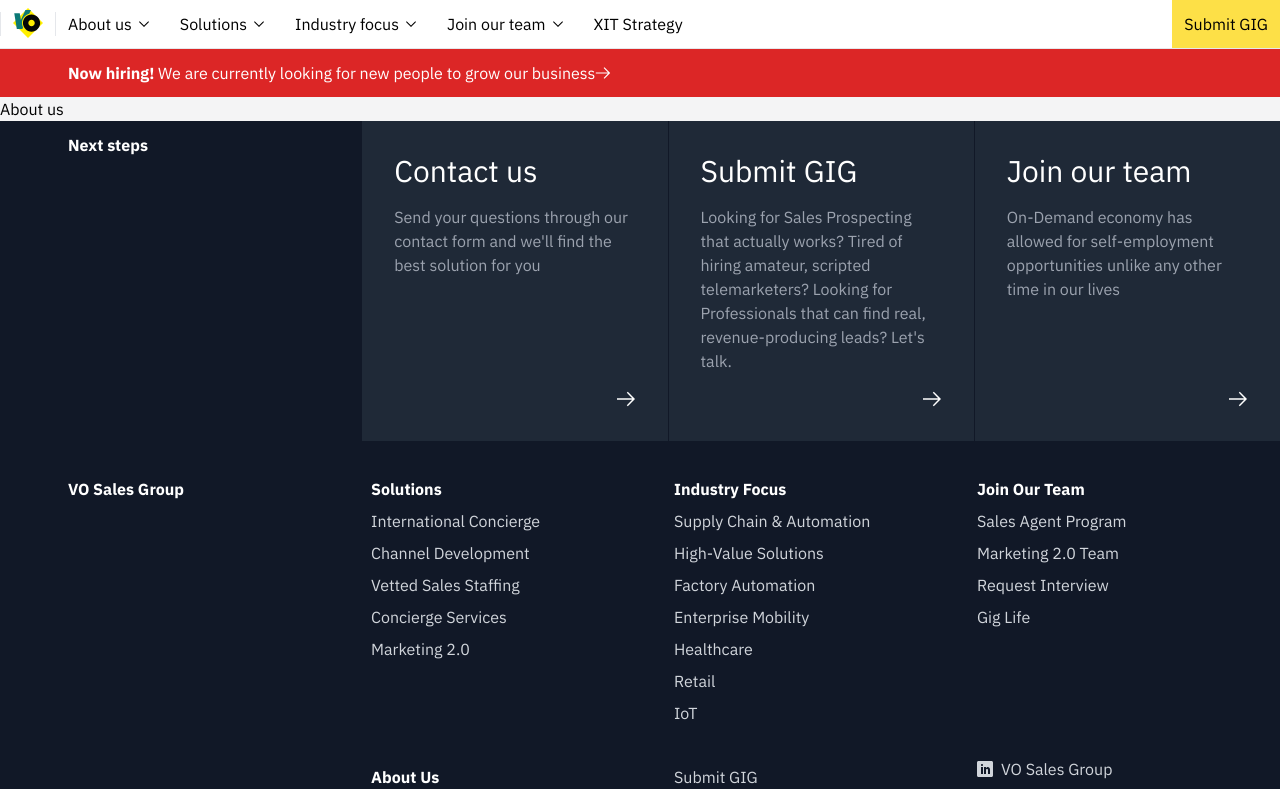
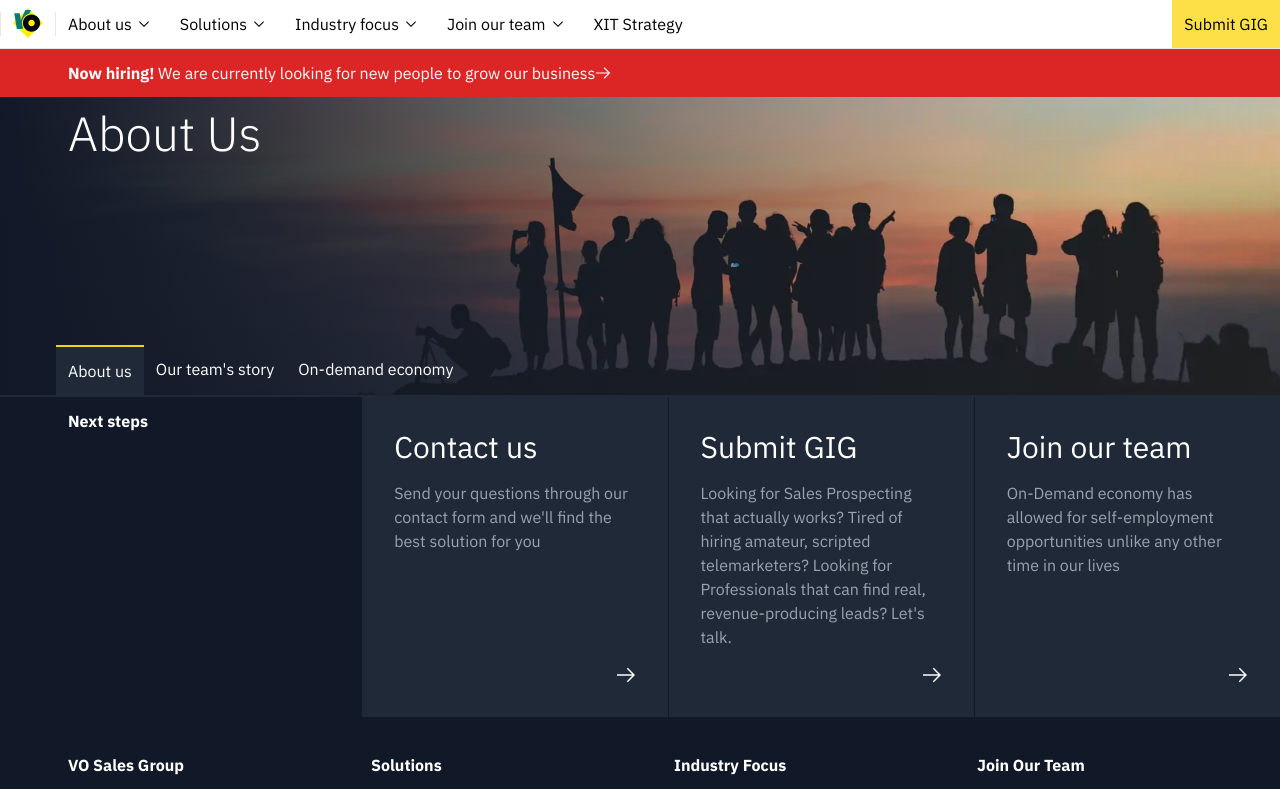
Before and after one commit to vberkoz/dsf-website, a Next.js app: page /about in a window 1280 px wide. Shown: the top 789 px of the page. Built offline with nearby package versions, Linux system fonts and the light colour scheme.

Commit message:
Update About Us page

```diff
--- a/pages/about.tsx
+++ b/pages/about.tsx
@@ -1,11 +1,13 @@
+import { HeroTabs } from "@/components/HeroTabs";
 import { NextSteps } from "@/components/Home/NextSteps/NextSteps";
 import { Layout } from "@/components/Layout";
+import Link from "next/link";
 
 export default function About() {
   return (
     <Layout>
-      <p>About us</p>
+      <HeroTabs />
       <NextSteps />
     </Layout>
-  )
+  );
 }
```
Also changed, not shown: public/about/sunset.webp (added).
